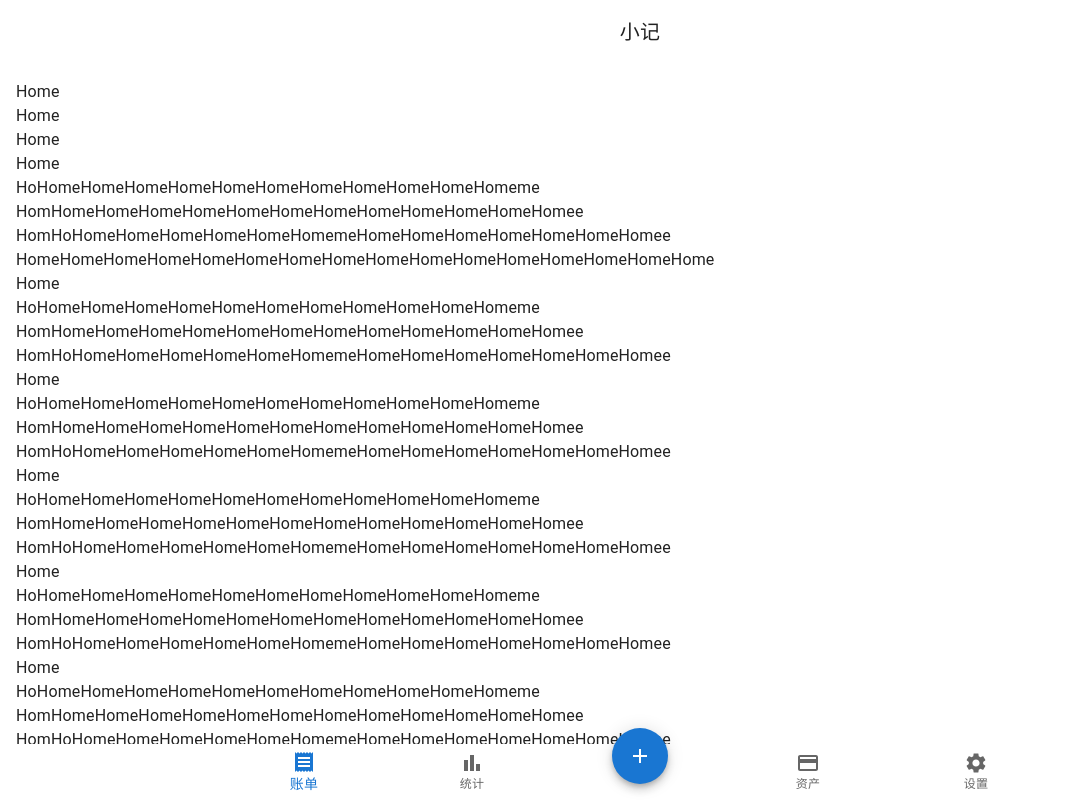
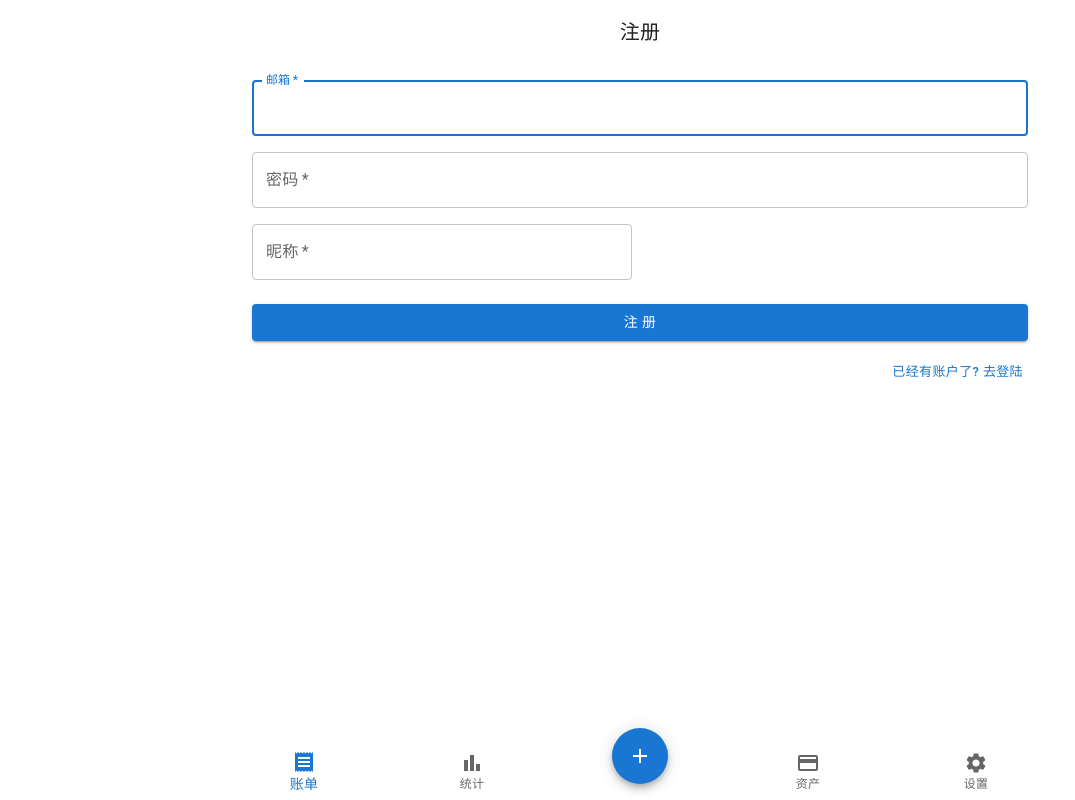
Before and after one commit to qianlifeng/xiaoji, a React (Vite) app: page / in a window 1280 px wide. Shown: the whole page, without its empty margins (0-1075 px from the left). Built offline with nearby package versions, Linux system fonts and the light colour scheme.

Commit message:
Add supabase

```diff
--- a/package.json
+++ b/package.json
@@ -22,7 +22,9 @@
     "@fontsource/roboto": "^5.0.8",
     "@mui/icons-material": "^5.14.6",
     "@mui/material": "^5.14.6",
+    "@supabase/supabase-js": "^2.33.1",
     "@tanstack/react-query": "4.33.0",
+    "notistack": "^3.0.1",
     "react": "18.2.0",
     "react-dom": "18.2.0",
     "react-router-dom": "6.15.0"
--- a/src/App.tsx
+++ b/src/App.tsx
@@ -1,25 +1,26 @@
 import type { ReactElement } from "react"
 import { useState } from "react"
 import { createMemoryRouter, RouterProvider } from "react-router-dom"
-import Home from "./pages/Home"
-import Statistics from "./pages/Statistics"
 import Asset from "./pages/Asset"
 import Setting from "./pages/Setting"
 import { BottomNavigation, BottomNavigationAction, Box, createTheme, CssBaseline, Fab, ThemeProvider } from "@mui/material"
 import { Add, BarChart, CreditCard, Receipt, Settings } from "@mui/icons-material"
+import SignUp from "./pages/SignUp"
+import SignIn from "./pages/SignIn"
+import { SnackbarProvider } from "notistack"
 
 const router = createMemoryRouter([
   {
     path: "/",
-    element: <Home />
+    element: <SignUp />
   },
   {
     path: "/home",
-    element: <Home />
+    element: <SignUp />
   },
   {
     path: "/statistics",
-    element: <Statistics />
+    element: <SignIn />
   },
   {
     path: "/asset",
@@ -42,6 +43,7 @@ export default function App(): ReactElement {
 
   return (
     <ThemeProvider theme={theme}>
+      <SnackbarProvider>
         <CssBaseline />
 
         <Box className="hide-scroll overflow fixed bottom-[calc(56px+env(safe-area-inset-bottom))] left-0 right-0 top-0 overflow-y-auto break-all">
@@ -55,7 +57,6 @@ export default function App(): ReactElement {
             onChange={(event, path: string) => {
               setActiveTab(path)
               if (path === "add") {
-              alert("add")
                 return
               }
 
@@ -79,6 +80,7 @@ export default function App(): ReactElement {
             <BottomNavigationAction label="设置" icon={<Settings />} value="setting" />
           </BottomNavigation>
         </Box>
+      </SnackbarProvider>
     </ThemeProvider>
   )
 }
--- a/src/pages/Home.tsx
+++ b/src/pages/Home.tsx
@@ -6,52 +6,7 @@ export default function Home(): ReactElement {
   return (
     <>
       <AppBar title="小记" />
-      <AppBody>
-        <div>Home</div>
-        <div>Home</div>
-        <div className="h-1/2">Home</div>
-        <div className="h-1/2">Home</div>
-        <div>HoHomeHomeHomeHomeHomeHomeHomeHomeHomeHomeHomeme</div>
-        <div>HomHomeHomeHomeHomeHomeHomeHomeHomeHomeHomeHomeHomee</div>
-        <div>HomHoHomeHomeHomeHomeHomeHomemeHomeHomeHomeHomeHomeHomeHomee</div>
-        <div>HomeHomeHomeHomeHomeHomeHomeHomeHomeHomeHomeHomeHomeHomeHomeHome</div>
-        <div className="h-1/2">Home</div>
-        <div>HoHomeHomeHomeHomeHomeHomeHomeHomeHomeHomeHomeme</div>
-        <div>HomHomeHomeHomeHomeHomeHomeHomeHomeHomeHomeHomeHomee</div>
-        <div>HomHoHomeHomeHomeHomeHomeHomemeHomeHomeHomeHomeHomeHomeHomee</div>
-        <div className="h-1/2">Home</div>
-        <div>HoHomeHomeHomeHomeHomeHomeHomeHomeHomeHomeHomeme</div>
-        <div>HomHomeHomeHomeHomeHomeHomeHomeHomeHomeHomeHomeHomee</div>
-        <div>HomHoHomeHomeHomeHomeHomeHomemeHomeHomeHomeHomeHomeHomeHomee</div>
-        <div className="h-1/2">Home</div>
-        <div>HoHomeHomeHomeHomeHomeHomeHomeHomeHomeHomeHomeme</div>
-        <div>HomHomeHomeHomeHomeHomeHomeHomeHomeHomeHomeHomeHomee</div>
-        <div>HomHoHomeHomeHomeHomeHomeHomemeHomeHomeHomeHomeHomeHomeHomee</div>
-        <div className="h-1/2">Home</div>
-        <div>HoHomeHomeHomeHomeHomeHomeHomeHomeHomeHomeHomeme</div>
-        <div>HomHomeHomeHomeHomeHomeHomeHomeHomeHomeHomeHomeHomee</div>
-        <div>HomHoHomeHomeHomeHomeHomeHomemeHomeHomeHomeHomeHomeHomeHomee</div>
-        <div className="h-1/2">Home</div>
-        <div>HoHomeHomeHomeHomeHomeHomeHomeHomeHomeHomeHomeme</div>
-        <div>HomHomeHomeHomeHomeHomeHomeHomeHomeHomeHomeHomeHomee</div>
-        <div>HomHoHomeHomeHomeHomeHomeHomemeHomeHomeHomeHomeHomeHomeHomee</div>
-        <div className="h-1/2">Home</div>
-        <div>HoHomeHomeHomeHomeHomeHomeHomeHomeHomeHomeHomeme</div>
-        <div>HomHomeHomeHomeHomeHomeHomeHomeHomeHomeHomeHomeHomee</div>
-        <div>HomHoHomeHomeHomeHomeHomeHomemeHomeHomeHomeHomeHomeHomeHomee</div>
-        <div className="h-1/2">Home</div>
-        <div>HoHomeHomeHomeHomeHomeHomeHomeHomeHomeHomeHomeme</div>
-        <div>HomHomeHomeHomeHomeHomeHomeHomeHomeHomeHomeHomeHomee</div>
-        <div>HomHoHomeHomeHomeHomeHomeHomemeHomeHomeHomeHomeHomeHomeHomee</div>
-        <div className="h-1/2">Home</div>
-        <div>HoHomeHomeHomeHomeHomeHomeHomeHomeHomeHomeHomeme</div>
-        <div>HomHomeHomeHomeHomeHomeHomeHomeHomeHomeHomeHomeHomee</div>
-        <div>HomHoHomeHomeHomeHomeHomeHomemeHomeHomeHomeHomeHomeHomeHomee</div>
-        <div className="h-1/2">Home</div>
-        <div>HoHomeHomeHomeHomeHomeHomeHomeHomeHomeHomeHomeme</div>
-        <div>HomHomeHomeHomeHomeHomeHomeHomeHomeHomeHomeHomeHomee</div>
-        <div>HomHoHomeHomeHomeHomeHomeHomemeHomeHomeHomeHomeHomeHomeHomee</div>
-      </AppBody>
+      <AppBody>Home</AppBody>
     </>
   )
 }
--- /dev/null
+++ b/src/pages/SignIn.tsx
@@ -0,0 +1,60 @@
+import type { FormEvent, ReactElement } from "react"
+import AppBar from "../components/AppBar"
+import AppBody from "../components/AppBody"
+import { Box, Button, Grid, TextField } from "@mui/material"
+import supabase from "../utils/supabaseClient"
+import { useSnackbar } from "notistack"
+
+export default function SignIn(): ReactElement {
+  const { enqueueSnackbar } = useSnackbar()
+
+  const handleSubmit = async (event: FormEvent<HTMLFormElement>) => {
+    event.preventDefault()
+    const formData = new FormData(event.currentTarget)
+    const email = formData.get("email")
+    const password = formData.get("password")
+    if (!email || !password) {
+      return
+    }
+
+    const { data, error } = await supabase.auth.signInWithPassword({
+      email: email as string,
+      password: password as string
+    })
+
+    if (error) {
+      enqueueSnackbar(error.message)
+      return
+    }
+
+    enqueueSnackbar(`登陆成功${data.session.access_token}`)
+  }
+
+  return (
+    <>
+      <AppBar title="登陆" />
+      <AppBody>
+        <Box className="flex flex-col items-center">
+          <Box component="form" noValidate onSubmit={void handleSubmit}>
+            <Grid container spacing={2}>
+              <Grid item xs={12}>
+                <TextField required fullWidth id="email" label="邮箱" name="email" autoComplete="email" />
+              </Grid>
+              <Grid item xs={12}>
+                <TextField required fullWidth name="password" label="密码" type="password" id="password" />
+              </Grid>
+            </Grid>
+            <Button type="submit" fullWidth variant="contained" sx={{ mt: 3, mb: 2 }}>
+              登 陆
+            </Button>
+            <Grid container justifyContent="flex-end">
+              <Grid item>
+                <Button size="small">还没有账户?去注册</Button>
+              </Grid>
+            </Grid>
+          </Box>
+        </Box>
+      </AppBody>
+    </>
+  )
+}
--- /dev/null
+++ b/src/pages/SignUp.tsx
@@ -0,0 +1,69 @@
+import type { FormEvent, ReactElement } from "react"
+import AppBar from "../components/AppBar"
+import AppBody from "../components/AppBody"
+import { Box, Button, Grid, TextField } from "@mui/material"
+import supabase from "../utils/supabaseClient"
+import { useSnackbar } from "notistack"
+
+export default function SignUp(): ReactElement {
+  const { enqueueSnackbar } = useSnackbar()
+
+  const handleSubmit = async (event: FormEvent<HTMLFormElement>) => {
+    event.preventDefault()
+    const formData = new FormData(event.currentTarget)
+    const email = formData.get("email")
+    const password = formData.get("password")
+    const nickname = formData.get("nickname")
+    if (!email || !password || !nickname) {
+      return
+    }
+
+    const { error } = await supabase.auth.signUp({
+      email: email as string,
+      password: password as string,
+      options: {
+        data: {
+          nickname: nickname as string
+        }
+      }
+    })
+
+    if (error) {
+      enqueueSnackbar(error.message)
+      return
+    }
+
+    enqueueSnackbar(`注册成功`)
+  }
+
+  return (
+    <>
+      <AppBar title="注册" />
+      <AppBody>
+        <Box className="flex flex-col items-center">
+          <Box component="form" noValidate onSubmit={void handleSubmit}>
+            <Grid container spacing={2}>
+              <Grid item xs={12}>
+                <TextField required fullWidth id="email" label="邮箱" name="email" autoComplete="email" autoFocus />
+              </Grid>
+              <Grid item xs={12}>
+                <TextField required fullWidth name="password" label="密码" type="password" id="password" />
+              </Grid>
+              <Grid item xs={12} sm={6}>
+                <TextField name="nickname" required fullWidth id="nickname" label="昵称" />
+              </Grid>
+            </Grid>
+            <Button type="submit" fullWidth variant="contained" sx={{ mt: 3, mb: 2 }}>
+              注 册
+            </Button>
+            <Grid container justifyContent="flex-end">
+              <Grid item>
+                <Button size="small">已经有账户了? 去登陆</Button>
+              </Grid>
+            </Grid>
+          </Box>
+        </Box>
+      </AppBody>
+    </>
+  )
+}
--- /dev/null
+++ b/src/utils/supabaseClient.ts
@@ -0,0 +1,8 @@
+import { createClient } from "@supabase/supabase-js"
+
+const supabaseUrl = "https://zkuuucadscdqtaptjswq.supabase.co"
+const supabaseAnonKey =
+  "eyJhbGciOiJIUzI1NiIsInR5cCI6IkpXVCJ9.eyJpc3MiOiJzdXBhYmFzZSIsInJlZiI6InprdXV1Y2Fkc2NkcXRhcHRqc3dxIiwicm9sZSI6ImFub24iLCJpYXQiOjE2OTMzMjAyNTAsImV4cCI6MjAwODg5NjI1MH0.9Gw0o7oli8wnQEA3Oql9bnj_ACyUovxxKY4w_yV248A"
+const supabase = createClient(supabaseUrl, supabaseAnonKey)
+
+export default supabase
```
Also changed, not shown: .eslintrc.json, 1 other file (tests, documents, lock files or other folders). Lines whose indentation alone changed are shown as unchanged.
